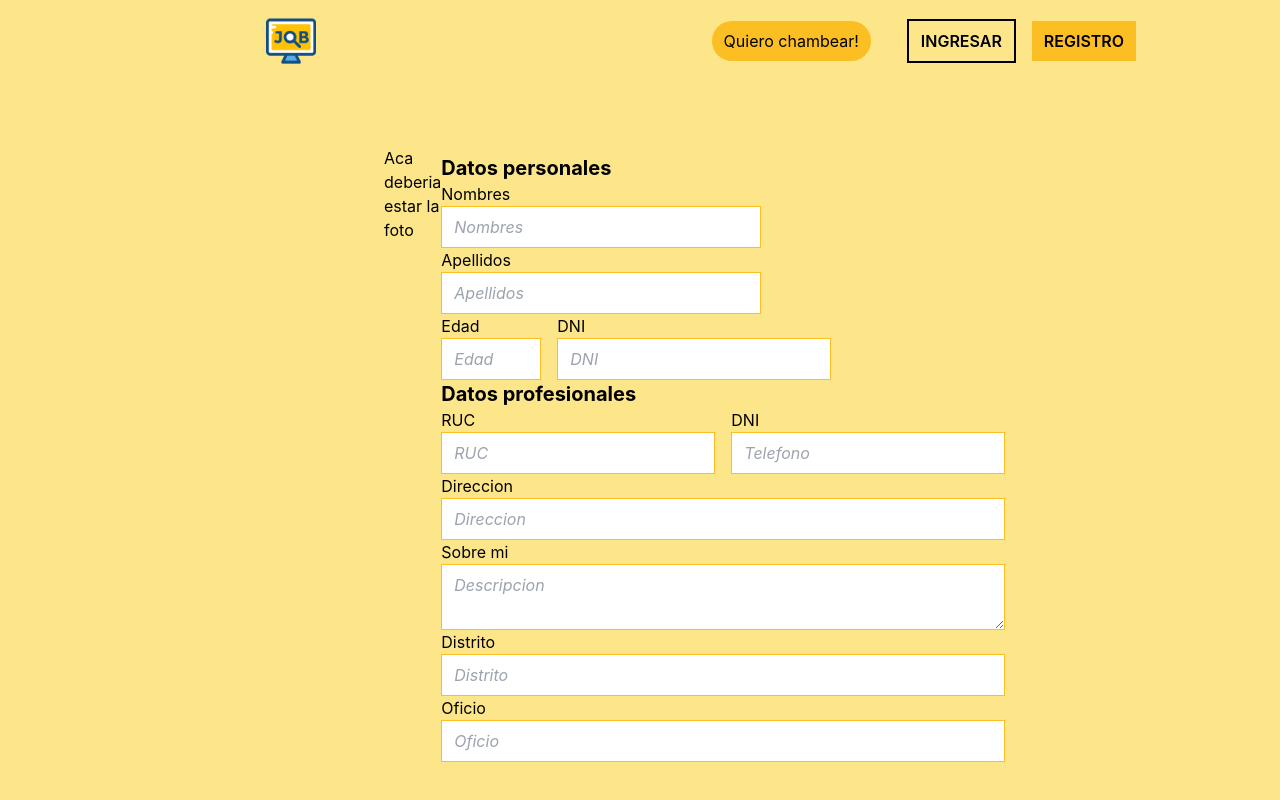
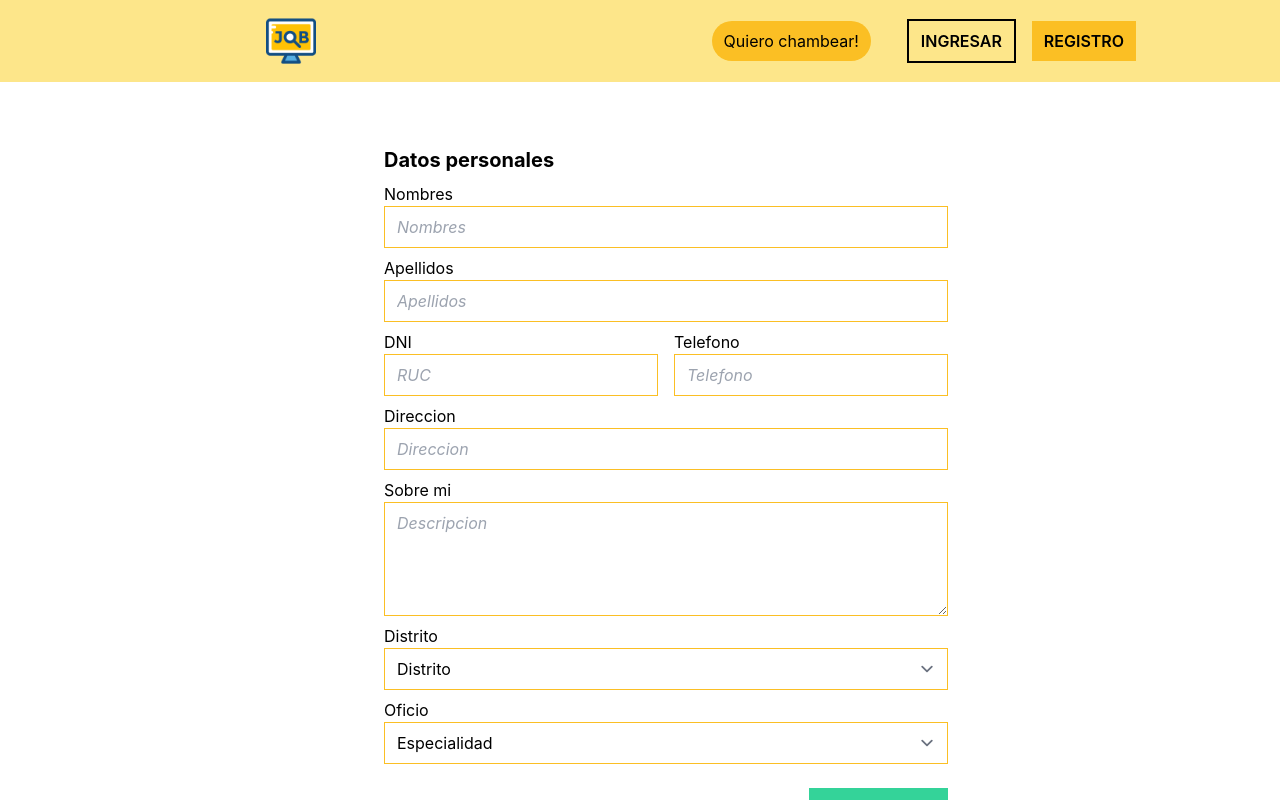
Before and after one commit to shuni95/todo-oficios-app, a React (Create React App) app: page /joinPro in a window 1280 px wide. Built offline with nearby package versions, Linux system fonts and the light colour scheme.

Commit message:
Changes in Join Pro page

```diff
--- a/src/App.js
+++ b/src/App.js
@@ -51,7 +51,7 @@ export function App() {
                 }
               </select>
               <div className='ml-2'>
-                <button className='w-[100px] p-2 bg-emerald-400 text-white uppercase shadow-sm' onClick={event => {
+                <button className='w-[100px] p-2 bg-emerald-400 text-white uppercase' onClick={event => {
 
                 }}>Buscar</button>
               </div>
--- a/src/JoinPro.js
+++ b/src/JoinPro.js
@@ -1,50 +1,46 @@
-import { Component } from "react";
+import { Component, useEffect, useState } from "react";
+import { getDistritos, getOficios } from "./data";
 
-export class JoinPro extends Component {
-    render() {
-        return (
-            <section className='flex flex-col h-full px-4 py-8 md:px-0 md:py-16 bg-amber-200'>
-                <form className="flex flex-row w-full md:px-[25%] lg:px-[30%] space-y-2">
-                    <div className="flex flex-col">
-                        <p>Aca deberia estar la foto</p>
-                    </div>
-                    <div className="flex flex-col">
+
+
+export function JoinPro() {
+    let [distritos, setDistritos] = useState([]);
+    let [oficios, setOficios] = useState([]);
+
+    useEffect(() => {
+        setDistritos(getDistritos());
+    }, []);
+
+    useEffect(() => {
+        setOficios(getOficios());
+    }, []);
+
+
+    return (
+        <section className='flex flex-col h-full px-4 py-8 md:px-0 md:py-16 bg-white'>
+            <form className="flex flex-row w-full md:px-[25%] lg:px-[30%]">
+                <div className="flex flex-col space-y-2">
                     <div>
                         <h2 className="text-xl font-bold">Datos personales</h2>
                     </div>
 
-                    <div className="flex flex-col md:max-w-[320px]">
+                    <div className="flex flex-col">
                         <label htmlFor="nombres">Nombres</label>
                         <input type="text" name="nombres" placeholder="Nombres" className=""/>
                     </div>
 
-                    <div className="flex flex-col md:max-w-[320px]">
+                    <div className="flex flex-col">
                         <label htmlFor="apellidos">Apellidos</label>
                         <input type="text" name="apellidos" placeholder="Apellidos"/>
                     </div>
 
-                    <div className="flex flex-row space-x-4 md:max-w-[320px]">
-                        <div className="flex flex-col w-[100px]">
-                            <label htmlFor="edad">Edad</label>
-                            <input type="text" name="edad" placeholder="Edad"/>
-                        </div>
-                        <div className="flex flex-col">
-                            <label htmlFor="dni">DNI</label>
-                            <input type="text" name="dni" placeholder="DNI"/>
-                        </div>
-                    </div>
-
-                    <div>
-                        <h2 className="text-xl font-bold">Datos profesionales</h2>
-                    </div>
-
                     <div className="flex flex-row space-x-4">
                         <div className="flex flex-col basis-1/2">
-                            <label htmlFor="ruc">RUC</label>
-                            <input type="text" name="RUC" placeholder="RUC"/>
+                            <label htmlFor="ruc">DNI</label>
+                            <input type="text" name="dni" placeholder="RUC"/>
                         </div>
                         <div className="flex flex-col basis-1/2">
-                            <label htmlFor="dni">DNI</label>
+                            <label htmlFor="telefono">Telefono</label>
                             <input type="text" name="telefono" placeholder="Telefono"/>
                         </div>
                     </div>
@@ -56,21 +52,34 @@ export class JoinPro extends Component {
 
                     <div className="flex flex-col w-full">
                         <label htmlFor="sobre_mi">Sobre mi</label>
-                        <textarea name="sobre_mi" placeholder="Descripcion"></textarea>
+                        <textarea name="sobre_mi" rows="4" placeholder="Descripcion"></textarea>
                     </div>
 
                     <div className="flex flex-col w-full">
                         <label htmlFor="distrito">Distrito</label>
-                        <input type="text" name="distrito" placeholder="Distrito"/>
+                        <select name="distrito">
+                        <option value="">Distrito</option>
+                        {distritos.map(distrito => (
+                            <option key={distrito.name} value={distrito.name}>{distrito.name}</option>
+                        ))}
+                        </select>
                     </div>
 
                     <div className="flex flex-col w-full">
-                        <label htmlFor="oficio">Oficio</label>
-                        <input type="text" name="oficio" placeholder="Oficio"/>
+                        <label htmlFor="especialidad">Oficio</label>
+                        <select name="especialidad">
+                        <option value="">Especialidad</option>
+                        {oficios.map(oficio => (
+                            <option key={oficio.name} value={oficio.name}>{oficio.name}</option>
+                        ))}
+                        </select>
                     </div>
+
+                    <div className="flex flex-col pt-4 items-end">
+                        <button className='py-2 px-6 bg-emerald-400 text-white uppercase font-bold'>Registrar</button>
                     </div>
-                </form>
-            </section>
-        )
-    }
+                </div>
+            </form>
+        </section>
+    )
 }
--- a/src/index.css
+++ b/src/index.css
@@ -28,7 +28,8 @@ main {
 @layer base {
 
   [type="text"],
-  textarea {
+  textarea,
+  select {
     @apply border-amber-400 focus:border-amber-500 focus:ring-1 focus:ring-amber-500 placeholder:italic placeholder:text-gray-400;
   }
 
```
